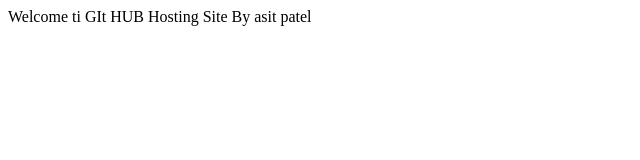
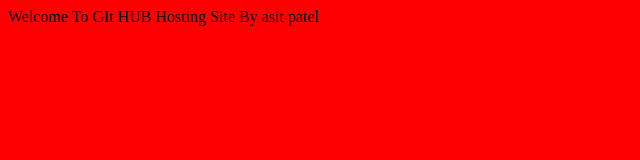
Before and after one commit to asitpatelbbsr/asitpatelbbsr.github.io, a plain HTML site: page index.html in a window 1280 px wide. Shown: the whole page, without its empty margins (0-640 px from the left). Drawn offline with Linux system fonts and the light colour scheme.

Commit message:
add
change color

```diff
--- a/index.html
+++ b/index.html
@@ -1,5 +1,5 @@
 <html>
-<body>
-Welcome ti GIt HUB Hosting Site By asit patel
+<body bgcolor='red'>
+Welcome To GIt HUB Hosting Site By asit patel
 </body>
 </html>
```
